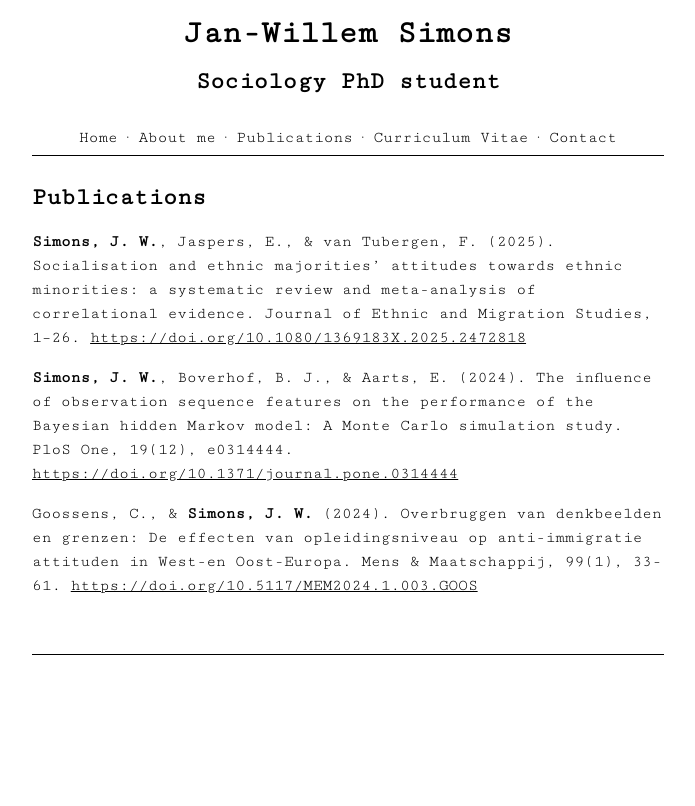
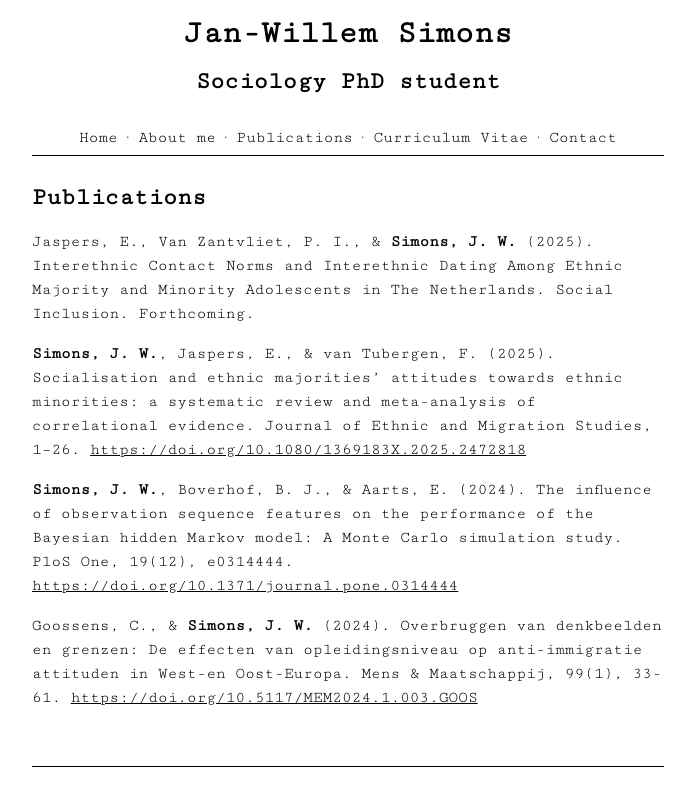
Before and after one commit to jwgsim/jwgsim.github.io, a Jekyll site: the page built from publications.md, in a window 1280 px wide. Shown: the top 806 px of the page, without its empty margins (292-987 px from the left). Built offline with Jekyll 4.4.1, drawn with Linux system fonts in a browser that asks for light colours.

Commit message:
Publication update

```diff
--- a/publications.md
+++ b/publications.md
@@ -4,6 +4,8 @@ title: Publications
 permalink: /publications/
 ---
 
+Jaspers, E., Van Zantvliet, P. I., & **Simons, J. W.** (2025). Interethnic Contact Norms and Interethnic Dating Among Ethnic Majority and Minority Adolescents in The Netherlands. Social Inclusion. Forthcoming.
+
 **Simons, J. W.**, Jaspers, E., & van Tubergen, F. (2025). Socialisation and ethnic majorities’ attitudes towards ethnic minorities: a systematic review and meta-analysis of correlational evidence. Journal of Ethnic and Migration Studies, 1–26. <a href="https://doi.org/10.1080/1369183X.2025.2472818"> https://doi.org/10.1080/1369183X.2025.2472818</a>
 
 **Simons, J. W.**, Boverhof, B. J., & Aarts, E. (2024). The influence of observation sequence features on the performance of the Bayesian hidden Markov model: A Monte Carlo simulation study. PloS One, 19(12), e0314444. <a href="https://doi.org/10.1371/journal.pone.0314444"> https://doi.org/10.1371/journal.pone.0314444</a>
```
Also changed, not shown: 1 other file.
